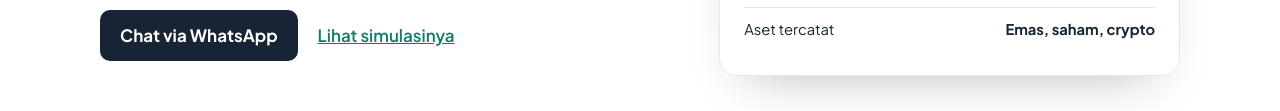
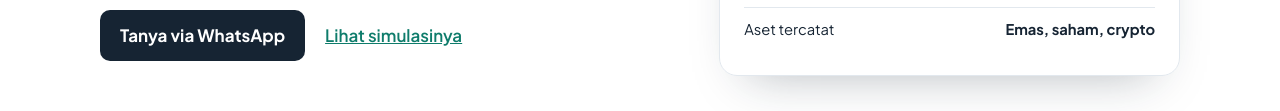
Before and after one commit to SatrioAngJaya/duokas-github-demo, a plain HTML site: page index.html in a window 1280 px wide. Shown: the part 423-534 px from the top of the page. Drawn offline with Linux system fonts and the light colour scheme.

Commit message:
Update index.html

```diff
--- a/index.html
+++ b/index.html
@@ -143,7 +143,7 @@ footer{padding:28px 0 40px;text-align:center;color:var(--muted);font-size:.9rem}
       <h1>DuoKas</h1>
       <p class="tagline">Pisahkan uang pribadi dan bisnis, dalam kurs apa pun, cukup lewat chat Telegram.</p>
       <div class="hero-cta">
-        <a class="btn" href="https://wa.me/67073989836?text=Halo%2C%20saya%20tertarik%20dengan%20DuoKas" target="_blank" rel="noopener">Chat via WhatsApp</a>
+        <a class="btn" href="https://wa.me/67073989836?text=Halo%2C%20saya%20tertarik%20dengan%20DuoKas" target="_blank" rel="noopener">Tanya via WhatsApp</a>
         <a class="link" href="#demo">Lihat simulasinya</a>
       </div>
     </div>
```
